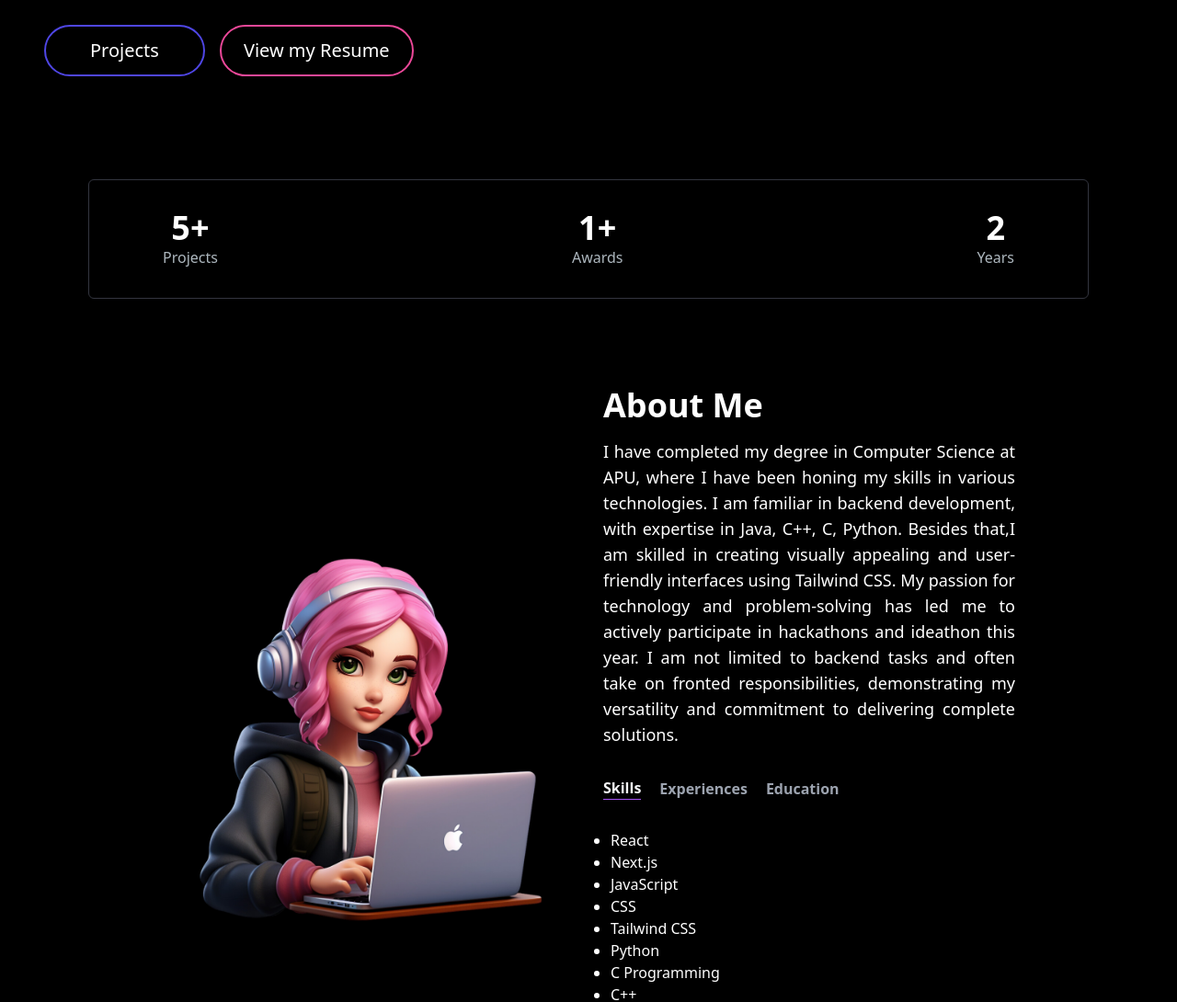
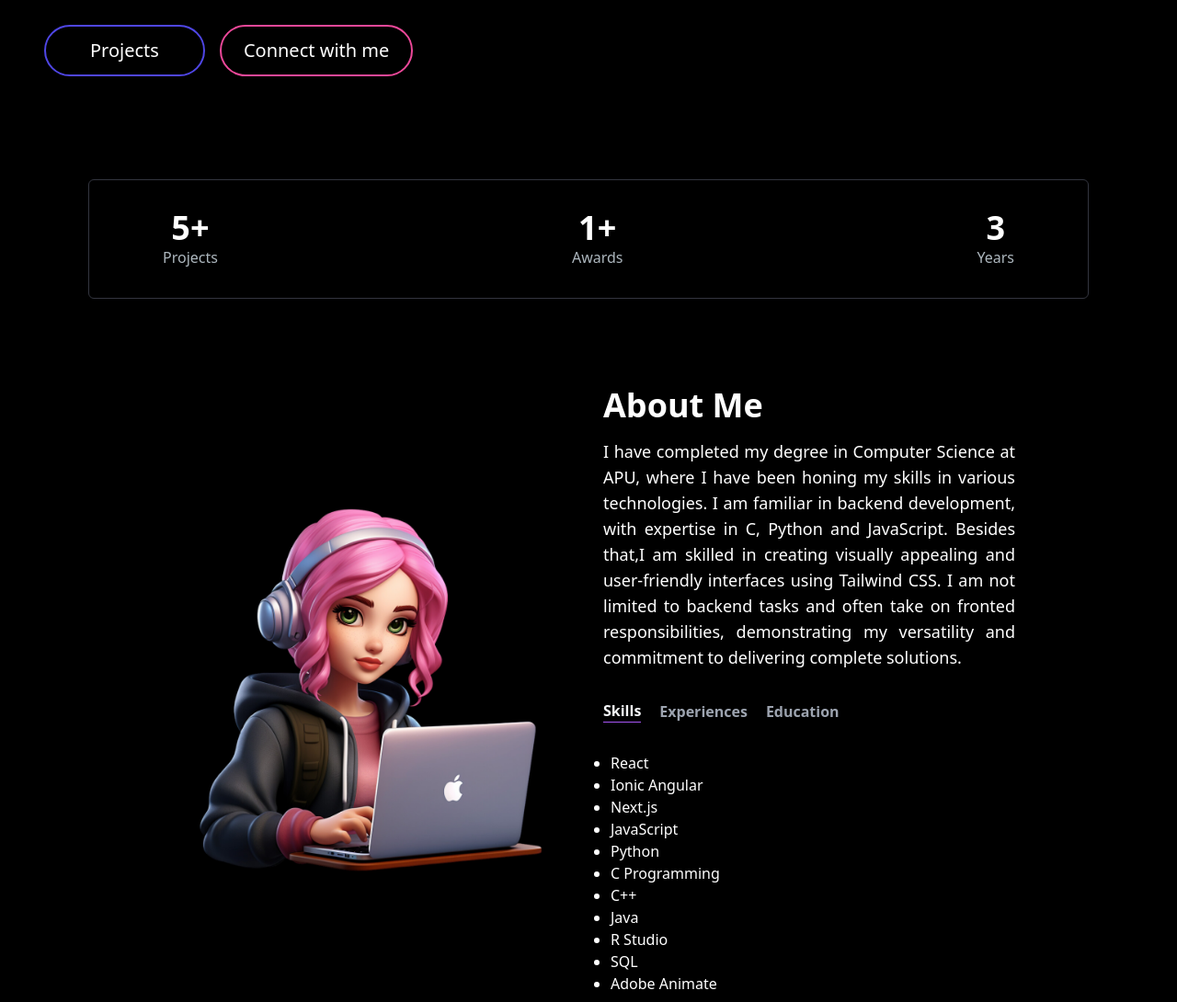
Before and after one commit to qianjiewong/portfolio, a Next.js app: page / in a window 1280 px wide. Shown: the part 698-1788 px from the top of the page at 92% size. Built offline with nearby package versions, Linux system fonts and the light colour scheme.

Commit message:
update information

```diff
--- a/components/AboutMe.jsx
+++ b/components/AboutMe.jsx
@@ -11,10 +11,9 @@ const TAB_DATA = [
         content: (
           <ul className="list-disc pl-2">
                 <li>React</li>
+                <li>Ionic Angular</li>
                 <li>Next.js</li>
                 <li>JavaScript</li>
-                <li>CSS</li>
-                <li>Tailwind CSS</li>
                 <li>Python</li>
                 <li>C Programming</li>
                 <li>C++</li>
@@ -33,6 +32,7 @@ const TAB_DATA = [
           <ul className="list-disc pl-2">
             <li>BAT x APU Ideathon 2023 - 4th Place</li>
             <li>My Startup Hackaton 2023 - Participate</li>
+            <li>APU Best Project Award 2025 - Bachelor of Science (Honours) in Computer Science</li>
           </ul>
         ),
     },
@@ -66,8 +66,8 @@ const AboutMe = () => {
                 </div>
                 <div className="mt-4 md:mt-0 text-left flex flex-col h-full">
                     <h1 className="text-4xl font-bold text-white mb-4">About Me</h1>
-                    <p className="text-base text-justify lg:text-lg">I have completed my degree in Computer Science at APU, where I have been honing my skills in various technologies. I am familiar in backend development, with expertise in Java, C++, C, Python. Besides that,I am skilled in creating visually appealing and user-friendly interfaces using Tailwind CSS.
-                        My passion for technology and problem-solving has led me to actively participate in hackathons and ideathon this year. I am not limited to backend tasks and often take on fronted responsibilities, demonstrating my versatility and commitment to delivering complete solutions. </p>
+                    <p className="text-base text-justify lg:text-lg">I have completed my degree in Computer Science at APU, where I have been honing my skills in various technologies. I am familiar in backend development, with expertise in C, Python and JavaScript. Besides that,I am skilled in creating visually appealing and user-friendly interfaces using Tailwind CSS.
+                        I am not limited to backend tasks and often take on fronted responsibilities, demonstrating my versatility and commitment to delivering complete solutions. </p>
                     <div className="flex flex-row mt-8">
 {/* 1e */}
                         <TabButton
--- a/components/AchievementsSection.jsx
+++ b/components/AchievementsSection.jsx
@@ -11,7 +11,7 @@ const achievementsList = [
     },
     {
         metric: "Years",
-        value: "2",
+        value: "3",
     }
 
 ];
--- a/components/HeroSection.jsx
+++ b/components/HeroSection.jsx
@@ -58,9 +58,9 @@ const HeroSection = () => {
               </Link>
 
               <Link
-                href="https://drive.google.com/file/d/18gjP4uAHAPTR5t1vCCgAxwxtPfoITt9R/view?usp=sharing"
+                href="https://www.linkedin.com/in/qian-jie-wong-53b75a288/"
                 className="px-6 inline-block py-3 rounded-full mr-4 border-solid border-2  border-pink-500 hover:bg-pink-400">
-                <span className="text-xl text-white">View my Resume</span>
+                <span className="text-xl text-white">Connect with me</span>
               </Link>
           </motion.div>
         <div className="col-span-4 md:col-span-4 place-self-center mt-12 lg:mt-0 pt-0 lg:pt-24">
```
